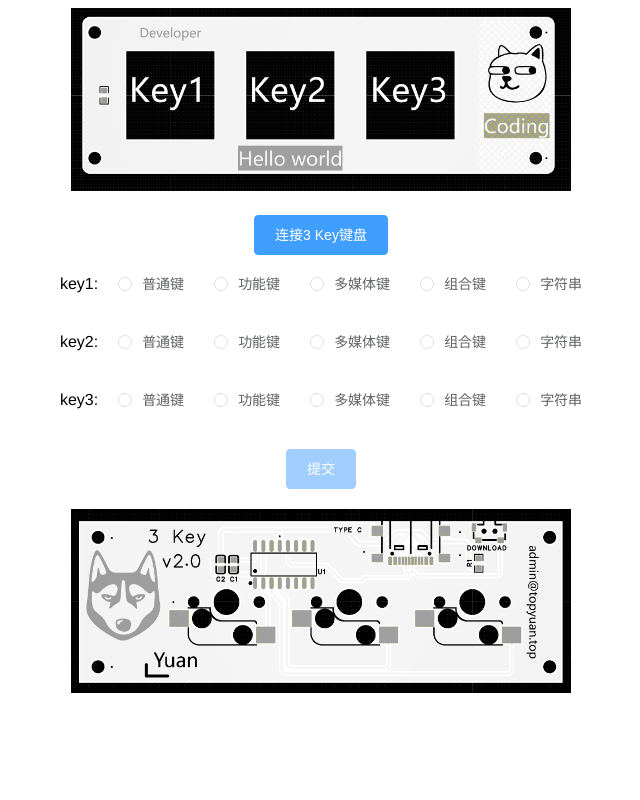
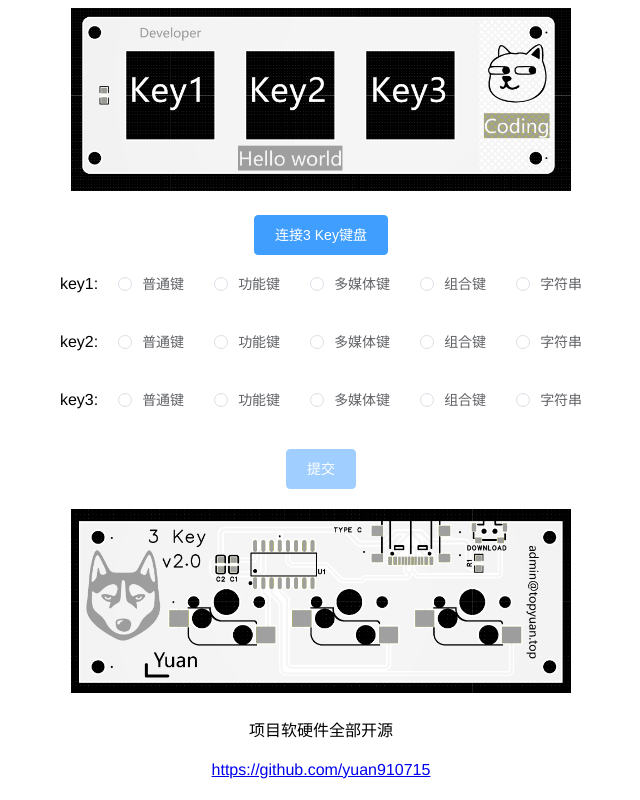
Before and after one commit to yuan910715/3keys, a Vue app in the folder 3key-web/: page / in a window 1280 px wide. Shown: the whole page, without its empty margins (319-959 px from the left). Built offline with nearby package versions, Linux system fonts and the light colour scheme.

Commit message:
Update App.vue

```diff
--- a/3key-web/src/App.vue
+++ b/3key-web/src/App.vue
@@ -102,6 +102,12 @@
       </el-row>
       <el-row>
         <img src="./assets/key2.png">
+      </el-row>
+      <el-row>
+        项目软硬件全部开源
+      </el-row>
+      <el-row>
+        <a href="https://github.com/yuan910715">https://github.com/yuan910715</a>
       </el-row>
     </div>
   </div>
```
